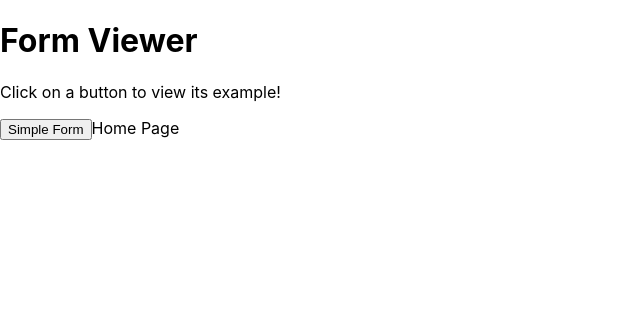
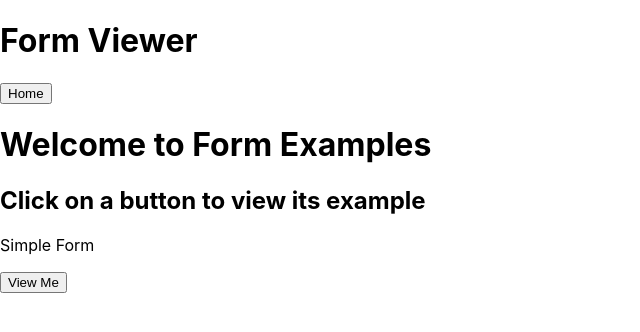
Before and after one commit to LuiCoro/octo-form, a React (Create React App) app in the folder form/: page / in a window 1280 px wide. Shown: the top 332 px of the page, without its empty margins (0-640 px from the left). Built offline with nearby package versions, Linux system fonts and the light colour scheme.

Commit message:
'Added' * HomePage.js & NavBar.js both added and linked to app * HomePage.js has button linking to an SimpleForm.js file

```diff
--- a/form/src/App.js
+++ b/form/src/App.js
@@ -1,5 +1,11 @@
 import React from 'react';
-import { Route, Link} from 'react-router-dom'
+import {Route} from 'react-router-dom'
+
+//NavBar
+import NavBar from "./Components/NavBar/NavBar";
+
+//Home Page
+import HomePage from "./Components/HomePage/HomePage";
 
 // Forms Examples To Look At
 import SimpleForm from "./Components/SimpleForm/SimpleForm";
@@ -8,18 +14,10 @@ import SimpleForm from "./Components/SimpleForm/SimpleForm";
 const App = () => {
     return (
         <div>
-            <h1>
-                Form Viewer
-            </h1>
-            <p>
-                Click on a button to view its example!
-            </p>
-            <Link to="/simple-form">
-                <button>Simple Form</button>
-            </Link>
+            <NavBar/>
 
             <Route exact path='/'>
-                Home Page
+                <HomePage />
             </Route>
             <Route path='/simple-form'>
                 <SimpleForm/>
--- /dev/null
+++ b/form/src/Components/HomePage/HomePage.js
@@ -0,0 +1,19 @@
+import React from 'react'
+import {Link} from 'react-router-dom'
+
+const HomePage = () => {
+    return (
+        <div>
+            <h1>Welcome to Form Examples</h1>
+
+            <h2>Click on a button to view its example</h2>
+
+            <p>Simple Form</p>
+            <Link to='/simple-form'>
+                <button>View Me</button>
+            </Link>
+        </div>
+    )
+}
+
+export default HomePage
--- /dev/null
+++ b/form/src/Components/NavBar/NavBar.js
@@ -0,0 +1,17 @@
+import React from "react";
+import {Link} from 'react-router-dom'
+
+const NavBar = () => {
+    return (
+        <div>
+            <h1>
+                Form Viewer
+            </h1>
+            <Link exact to='/'>
+                <button>Home</button>
+            </Link>
+        </div>
+    )
+}
+
+export default NavBar
```
